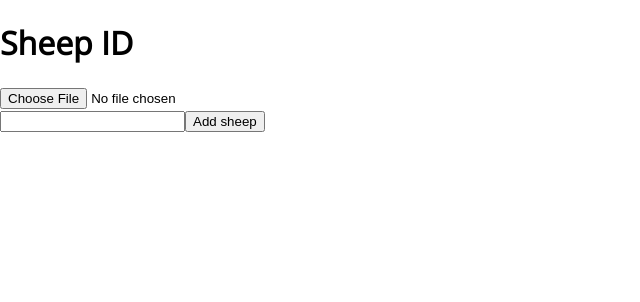
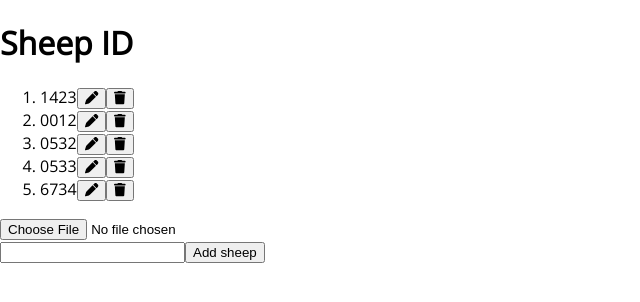
Before and after one commit to TotoalNormie/sheepID, a React (Vite) app: page / in a window 1280 px wide. Shown: the top 302 px of the page, without its empty margins (0-640 px from the left). Built offline with nearby package versions, Linux system fonts and the light colour scheme.

Commit message:
Update App.tsx

```diff
--- a/src/App.tsx
+++ b/src/App.tsx
@@ -4,7 +4,7 @@ import searchImage from "./vision.ts";
 
 
 function App() {
-    const [sheep, setSheep] = useState([]);
+    const [sheep, setSheep] = useState([1423, 12, 532, 533, 6734]);
     const sheepList = sheep.map((num: number, index: number) => {
         return <SheepRow key={index}>{num}</SheepRow>;
     });
```
